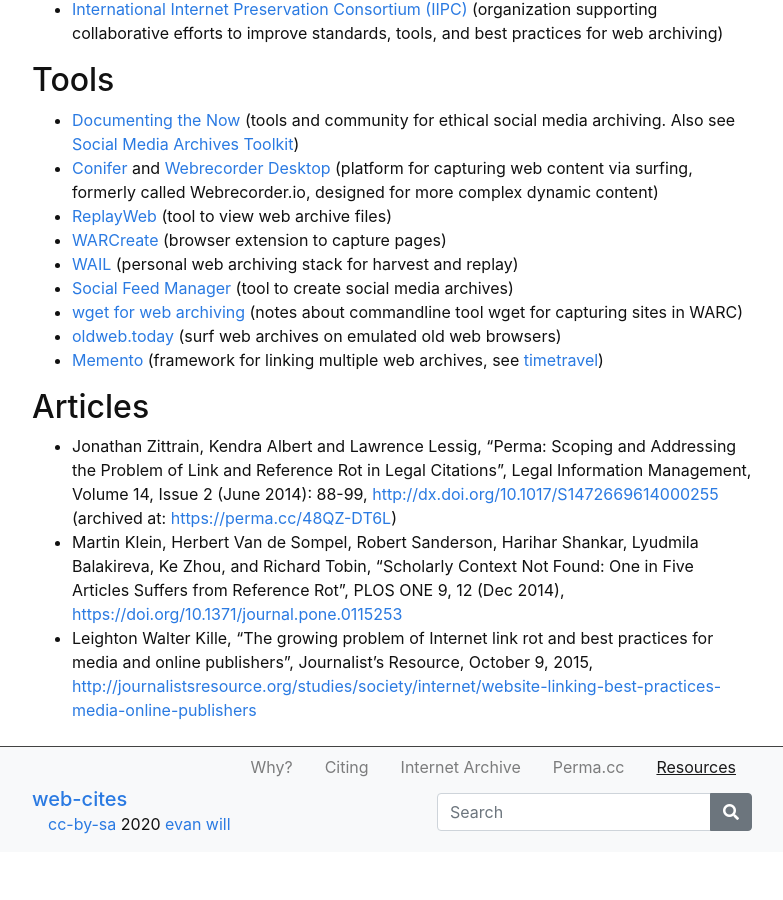
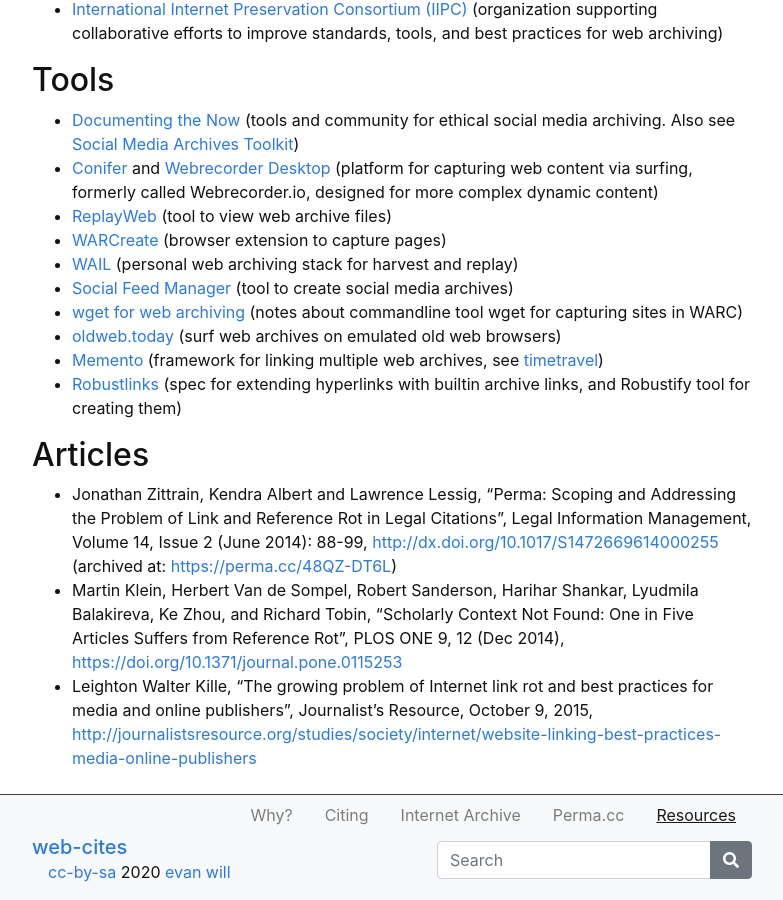
Before and after one commit to evanwill/web-cites, a Jekyll site: the page built from content/4-resources.md, in a window 1280 px wide and 900 px high, scrolled down 800 px. Shown: the whole window, without its empty margins (248-1031 px from the left). Built offline with Jekyll 4.4.1, drawn with Linux system fonts in a browser that asks for light colours; before the commit the page ends 1652 px from its top, so only the background shows below that.

Commit message:
add robustlinks

```diff
--- a/content/4-resources.md
+++ b/content/4-resources.md
@@ -31,6 +31,7 @@ lazyload: true
 - [wget for web archiving](https://evanwill.github.io/_drafts/notes/wget-archives.html) (notes about commandline tool wget for capturing sites in WARC)
 - [oldweb.today](http://oldweb.today/) (surf web archives on emulated old web browsers)
 - [Memento](http://mementoweb.org/about/) (framework for linking multiple web archives, see [timetravel](http://timetravel.mementoweb.org/about/))
+- [Robustlinks](https://robustlinks.mementoweb.org/) (spec for extending hyperlinks with builtin archive links, and Robustify tool for creating them)
 
 ## Articles
 
```
